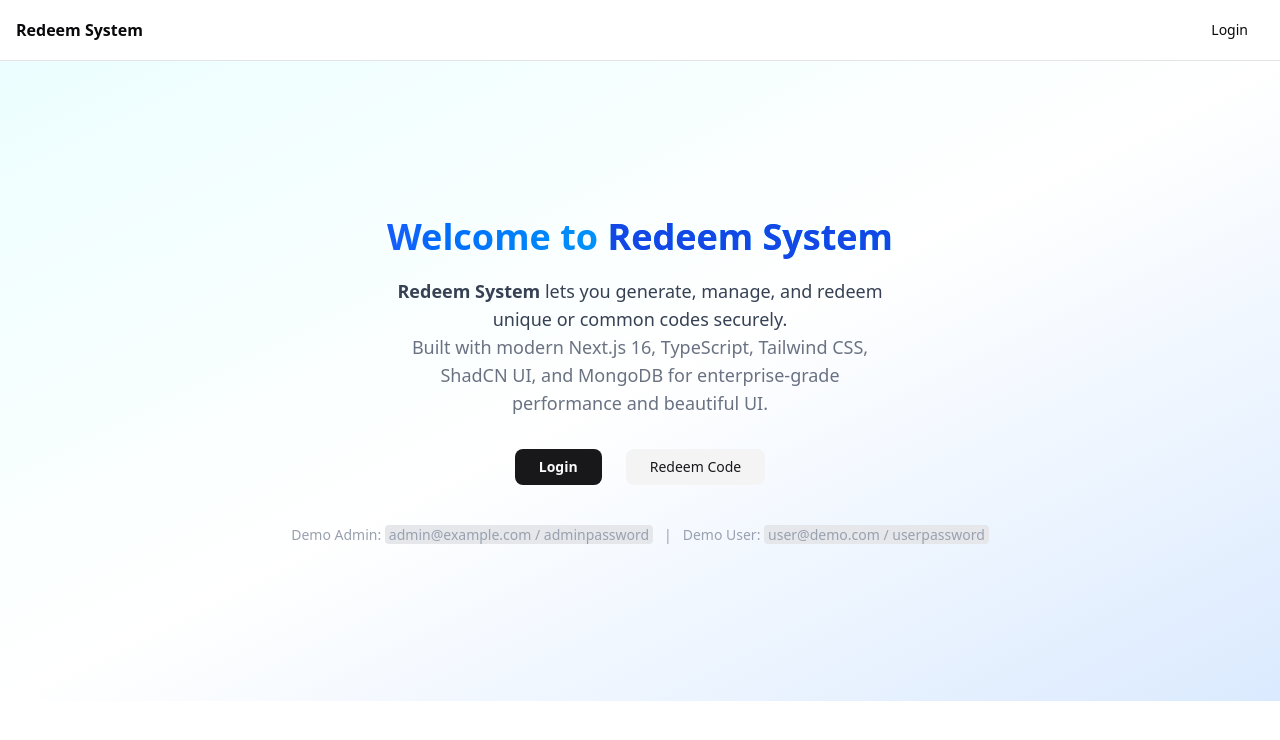
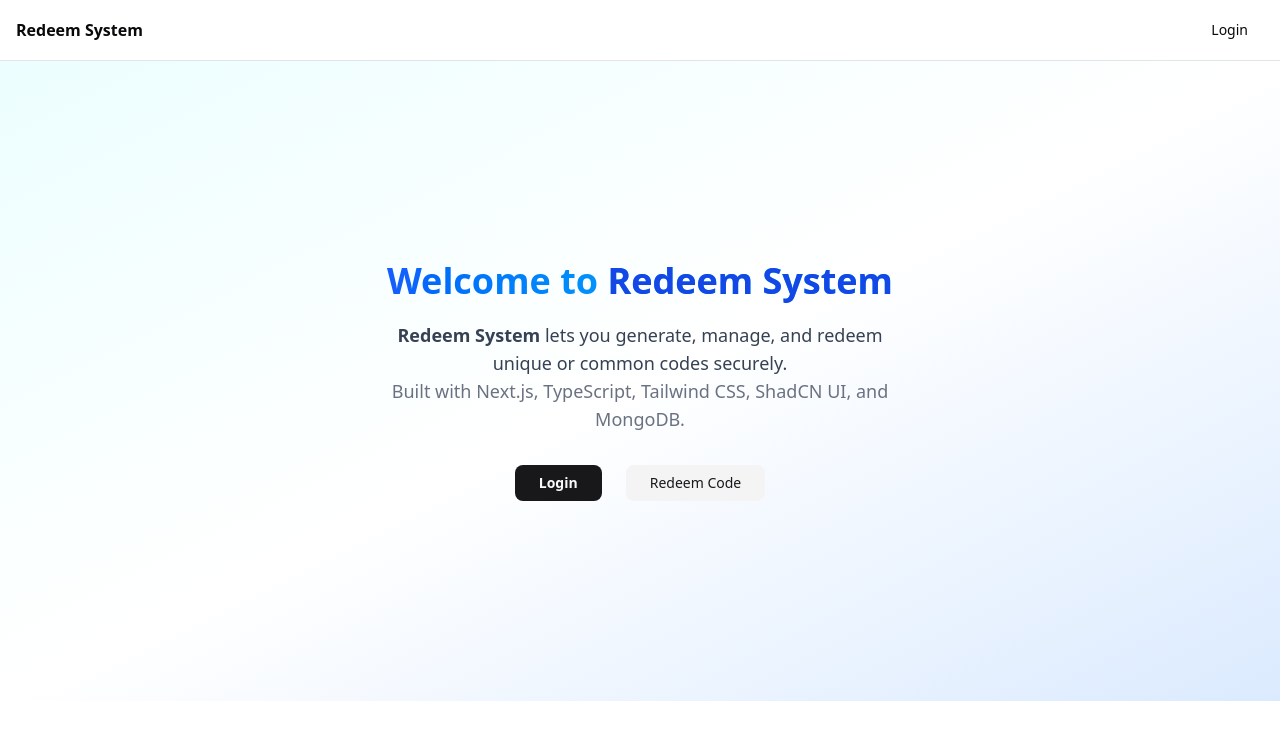
Before and after one commit to AdnanGhani07/redeem-system, a Next.js app: page / in a window 1280 px wide. Shown: the top 740 px of the page. Built offline with nearby package versions, Linux system fonts and the light colour scheme.

Commit message:
Updated the landing page

```diff
--- a/src/app/page.tsx
+++ b/src/app/page.tsx
@@ -2,18 +2,57 @@
 
 import Link from "next/link";
 import { Button } from "@/components/ui/button";
+import { useAuth } from "@/components/AuthProvider";
 
 export default function HomePage() {
+  const { user, logout } = useAuth();
+
   return (
     <div className="min-h-[80vh] flex flex-col items-center justify-center bg-gradient-to-br from-cyan-50 via-white to-blue-100 text-center px-4">
+      {user ? (
+        <div className="max-w-md space-y-7">
+          <h1 className="text-3xl font-extrabold mb-2 bg-clip-text text-transparent bg-gradient-to-r from-blue-600 to-cyan-400">
+            Welcome, {user.role === "admin" ? "Admin" : "User"}!
+          </h1>
+          {user.role === "admin" ? (
+            <>
+              <p className="text-lg text-gray-700">
+                You have full access to code management and redemption history.
+              </p>
+              <div className="flex flex-col space-y-3 mx-auto">
+                <Link href="/admin">
+                  <Button className="w-full">Go to Admin Dashboard</Button>
+                </Link>
+                <Button variant="outline" className="w-full" onClick={logout}>
+                  Log out
+                </Button>
+              </div>
+            </>
+          ) : (
+            <>
+              <p className="text-lg text-gray-700">
+                Redeem your codes or view active offers.
+              </p>
+              <div className="flex flex-col space-y-3 mx-auto">
+                <Link href="/redeem">
+                  <Button className="w-full">Go to Redeem Page</Button>
+                </Link>
+                <Button variant="outline" className="w-full" onClick={logout}>
+                  Log out
+                </Button>
+              </div>
+            </>
+          )}
+        </div>
+      ) : (
+        <>
           <h1 className="text-4xl font-extrabold mb-5 bg-clip-text text-transparent bg-gradient-to-r from-blue-600 to-cyan-400">
             Welcome to <span className="text-blue-700">Redeem System</span>
           </h1>
           <p className="text-lg text-gray-700 max-w-lg mx-auto mb-8">
-        <b>Redeem System</b> lets you generate, manage, and redeem unique or common codes securely.
-        <br />
+            <b>Redeem System</b> lets you generate, manage, and redeem unique or common codes securely.<br />
             <span className="text-gray-500">
-          Built with modern Next.js 16, TypeScript, Tailwind CSS, ShadCN UI, and MongoDB for enterprise-grade performance and beautiful UI.
+              Built with Next.js, TypeScript, Tailwind CSS, ShadCN UI, and MongoDB.
             </span>
           </p>
           <div className="flex gap-6 justify-center">
@@ -24,10 +63,8 @@ export default function HomePage() {
               <Button variant="secondary" className="px-6 py-2">Redeem Code</Button>
             </Link>
           </div>
-      <div className="mt-10 text-sm text-gray-400">
-        Demo Admin: <span className="bg-gray-200 px-1 rounded">admin@example.com / adminpassword</span> &nbsp;&nbsp;|&nbsp;&nbsp;
-        Demo User: <span className="bg-gray-200 px-1 rounded">user@demo.com / userpassword</span>
-      </div>
+        </>
+      )}
     </div>
   );
 }
```
Lines whose indentation alone changed are shown as unchanged.
